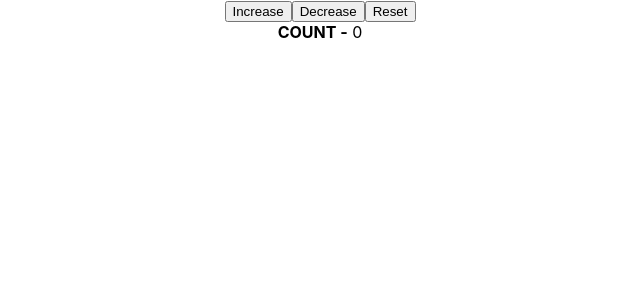
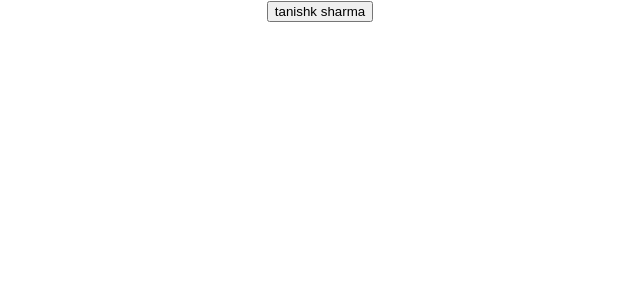
Before and after one commit to tanishk15sharma/React-Render--Practice, a React (Create React App) app: page / in a window 1280 px wide. Shown: the top 300 px of the page, without its empty margins (320-960 px from the left). Built offline with nearby package versions, Linux system fonts and the light colour scheme.

Commit message:
immutable Obj -UseState

```diff
--- a/src/App.js
+++ b/src/App.js
@@ -1,4 +1,5 @@
 import "./App.css";
+import ObjectUseState from "./components/Immutable State/ObjUseState";
 import UseReducerFunction from "./components/UseReducer/UseReducer";
 import UseStateFunction from "./components/UseState/UseState";
 
@@ -6,7 +7,8 @@ function App() {
   return (
     <div className="App">
       {/* <UseStateFunction /> */}
-      <UseReducerFunction />
+      {/* <UseReducerFunction /> */}
+      <ObjectUseState />
     </div>
   );
 }
--- /dev/null
+++ b/src/components/Immutable State/ObjUseState.js
@@ -0,0 +1,22 @@
+import React, { useState } from "react";
+
+const initialObj = {
+  fname: "tanishk",
+  lname: "sharma",
+};
+
+console.log(initialObj);
+
+const ObjectUseState = () => {
+  const [person, setPerson] = useState(initialObj);
+
+  return (
+    <div>
+      <button>
+        {person.fname} {person.lname}
+      </button>
+    </div>
+  );
+};
+
+export default ObjectUseState;
```
